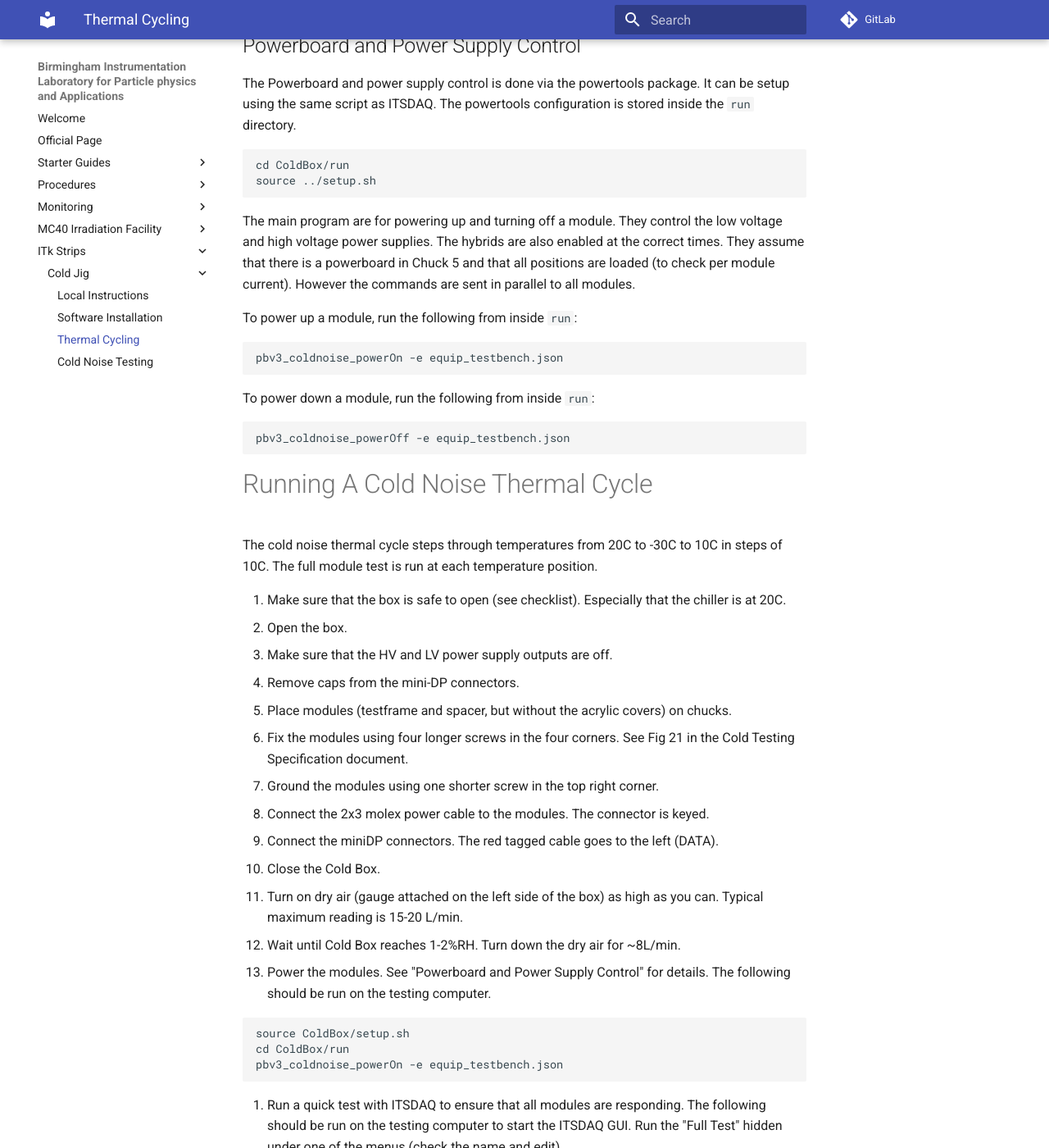
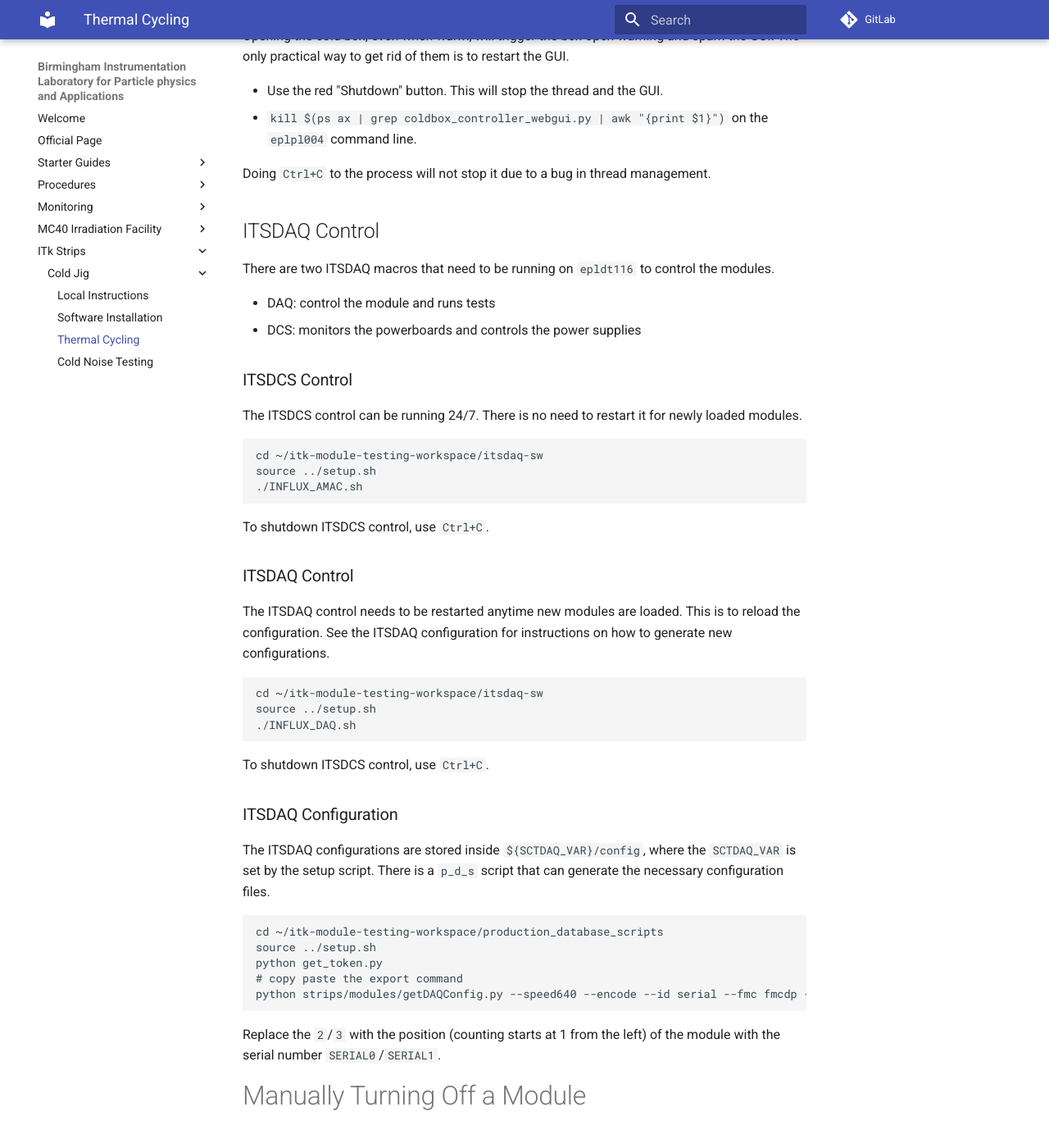
Before and after one commit to BILPAware/wiki, an MkDocs documentation site: the page built from docs/itkstrips/coldjig/thermalcycling.md, in a window 1280 px wide and 1400 px high, scrolled down 2725 px. Shown: the whole window at 82% size. Built offline with MkDocs 1.6.1 and Material for MkDocs 9.7.7, drawn with Linux system fonts in a browser that asks for light colours; some of the changed text lies outside the part shown.

Commit message:
Write the TC documentation.

````diff
--- a/docs/itkstrips/coldjig/thermalcycling.md
+++ b/docs/itkstrips/coldjig/thermalcycling.md
@@ -18,9 +18,36 @@ Opening the lid will bring the lab air (~50% RH) into the box, with a rough dew
 
 The power supplies should also be off when disconnecting modules. **Always ramp down HV!** Don't just turn it off.
 
-- [ ] Chiller is set to 20C or turned off.
-- [ ] Peltiers are set in IDLE mode.
-- [ ] Low and High Voltage power supplies are turned off.
+1. Chiller is set to 20C or turned off.
+2. Peltiers are set in IDLE mode.
+3. Low and High Voltage power supplies are turned off.
+
+# Running A Cold Noise Thermal Cycle
+The test runs *X* thermal cycles, with a test at each point. Each thermal cycle
+takes 1.5 hours. See specific sections on how to execute specific commands.
+
+1. Make sure that the box is safe to open (see checklist). Especially that the chiller is at 20C.
+2. Open the box.
+3. Make sure that the HV and LV power supply outputs are off.
+4. Remove caps from the mini-DP connectors.
+5. Place modules (testframe and spacer, but without the acrylic covers) on chucks.
+6. Fix the modules using four longer screws in the four corners. See Fig 21 in the Cold Testing Specification document.
+7. Ground the modules using one shorter screw in the top right corner.
+8. Connect the 2x3 molex power cable to the modules. The connector is keyed.
+9. Connect the miniDP connectors. The red tagged cable goes to the left (DATA).
+10. Close the Cold Box. Check that the GrafAna page says that the box is closed.
+11. Turn on dry air (gauge attached on the left side of the box) as high as you can. Typical maximum reading is 15-20 L/min.
+13. Wait until Cold Box reaches 1-2%RH. Turn down the dry air for ~8L/min.
+14. Turn on the LV power supply (`LOCAL`, `OUTPUT` on the left console). The current should read 50 mA * number of modules.
+15. Make sure that ITSDCS is running.
+16. Turn off ITSDAQ.
+17. Regenerate the configuration with the connected modules.
+18. Start ITSDAQ again with the new configuration.
+19. Set the number of thermal cycles to correspond to the available time.
+20. Start the thermal cycling.
+21. Wait for thermal cycling to complete. Monitor the GrafAna for issues.
+22. Turn off LV power supply. (`LOCAL`, `OUTPUT` on the left console).
+23. Remove modules. Make sure to follow the checklist.
 
 # Starting Testing Software
 
@@ -31,20 +58,21 @@ The testing software consists of three parts:
 - The ITSDAQ controller (ITSDCS) that receives commands to monitor Powerboards and control power supplies.
 
 ## Cold Box GUI
-The Cold Box GUI should always be running to monitor the conditions of the box at all times. The data can be viewed on [GrafAna](http://eplvm003.ph.bham.ac.uk:3000/d/buq47AcVk/uk_china_coldjig_dashboard_flux?orgId=1&from=now-15m&to=now&refresh=5s). The GUI is accessible only from the test building network at [http://epldt033.ph.bham.ac.uk:3000](http://epldt033.ph.bham.ac.uk:5000).
 
-If and only if the GUI is not running (ie: [http://localhost:5000](http://localhost:5000) is not accessible), it can be started by running the following on the `eplpl004` machine (`ssh pi@eplpl004` from the testing computer).
+The Cold Box GUI should always be running to monitor the conditions of the box at all times. The data can be viewed on [GrafAna](http://eplvm003.ph.bham.ac.uk:3000/d/buq47AcVk/uk_china_coldjig_dashboard_flux?orgId=1&from=now-15m&to=now&refresh=5s). If the GUI is not running (ie: [http://localhost:5000](http://localhost:5000) is not accessible) or needs to be restarted, it can be started by running the following on the `eplpl004` machine. Note that one needs to hop through `eprexb` to access it.
 
 ```shell
-cd ~kkrizka/run
-source ../venv/bin/activate
-coldbox_controller_webgui.py -c configs/config.ini
+ssh yourusername@eprexb
+ssh pi@eplpl004
+cd ~/ppb2preprr
+pipenv run coldbox_controller_webgui.py -c configs/config.conf -v
 ```
 
 Then navigate to the GUI and click the green "Start" button. In about 10-20 seconds, data should start appearing in GrafAna.
 
 ### Shutting Down The GUI
-The GUI should be running 24/7 and not turned off. However in case you need to stop it, there are two options:
+Opening the cold box, even when warm, will trigger the box open warning and spam
+the GUI. The only practical way to get rid of them is to restart the GUI.
 
 - Use the red "Shutdown" button. This will stop the thread and the GUI.
 - `kill $(ps ax | grep coldbox_controller_webgui.py | awk "{print $1}")` on the `eplpl004` command line.
@@ -52,87 +80,85 @@ The GUI should be running 24/7 and not turned off. However in case you need to s
 Doing `Ctrl+C` to the process will not stop it due to a bug in thread management.
 
 ## ITSDAQ Control
-The ITSDAQ is controlled using a special macro that queries the InfluxDB for commands. This should be restarted at the beginning of each thermal cycle. It ensures that each thermal cycle has its down run number in the data file. Also the ITSDAQ config needs to be manually editted for each module configuration.
+There are two ITSDAQ macros that need to be running on `epldt116` to control the
+modules.
 
-The ITSDAQ control can be started on the testing computer by:
+- DAQ: control the module and runs tests
+- DCS: monitors the powerboards and controls the power supplies
+
+### ITSDCS Control
+The ITSDCS control can be running 24/7. There is no need to restart it for newly
+loaded modules.
 
 ```shell
-cd ColdBox/itsdaq-sw
+cd ~/itk-module-testing-workspace/itsdaq-sw
+source ../setup.sh
+./INFLUX_AMAC.sh
+```
+
+To shutdown ITSDCS control, use `Ctrl+C`.
+
+### ITSDAQ Control
+The ITSDAQ control needs to be restarted anytime new modules are loaded. This is
+to reload the configuration. See the ITSDAQ configuration for instructions on
+how to generate new configurations.
+
+```shell
+cd ~/itk-module-testing-workspace/itsdaq-sw
 source ../setup.sh
 ./INFLUX_DAQ.sh
 ```
 
-To shutdown ITSDAQ control, use `Ctrl+C`.
+To shutdown ITSDCS control, use `Ctrl+C`.
 
 ### ITSDAQ Configuration
-The ITSDAQ configurations are stored inside `~/ColdBox/data`. There are different directories for different setups:
+The ITSDAQ configurations are stored inside `${SCTDAQ_VAR}/config`, where the
+`SCTDAQ_VAR` is set by the setup script. There is a `p_d_s` script that can
+generate the necessary configuration files.
 
-- `testing`: Setup for production modules. (default)
-- `training`: Setup for prototype (v0 chipset) modules.
+```shell
+cd ~/itk-module-testing-workspace/production_database_scripts
+source ../setup.sh
+python get_token.py
+# copy paste the export command
+python strips/modules/getDAQConfig.py --speed640 --encode --id serial --fmc fmcdp --outDir ${SCTDAQ_VAR}/config 2 SERIAL0 4 SERIAL1
+```
+Replace the `2`/`3` with the position (counting starts at 1 from the left) of
+the module with the serial number `SERIAL0`/`SERIAL1`.
 
-The configuration can be specified as an argument to the `setup.sh` script. If not specified, `testing` is assumed. For example, to use the `training` configuration:
+# Manually Turning Off a Module
+The following commands should be run from the `epldt116` machine if you manually
+need to turn off a module.
+
 ```shell
-source ~/ColdBox/setup.sh training
+./bin/influx_command --sender COLDJIG --receiver ITSDCS --setup BIRMINGHAM --command HV_OFF
+./bin/influx_command --sender COLDJIG --receiver ITSDCS --setup BIRMINGHAM --command HYBRID_OFF
 ```
 
-## Powerboard and Power Supply Control
-The Powerboard and power supply control is done via the powertools package. It can be setup using the same script as ITSDAQ. The powertools configuration is stored inside the `run` directory.
+Then you can turn off the LV power supply via `LOCAL`, `OUTPUT` on the left
+channel.
+
+# Handling Problems
+The following lists possible issues that can appear when monitoring GrafAna and
+recommended actions to take.
+
+## No Data in GrafAna
+Data will stop appearing if the GUI crashed for some reason. The actions are to
+restart the whole process.
+
+1. Make sure the HV and LV power supplies are off. See "Manually Turning Off a Module."
+2. Restart the GUI.
+3. Start test again.
+
+## Dew Point Breached.
+If any of the measured temperatures fall below the dew point, it is important to
+warm up the box as fast as possible. The HV should be turned off. The LV should
+stay on and the hybrids should remain powered.
+
+1. Use the advanced tab to set the chiller temperature to 20C.
+2. Stop thermal cycling by killing the GUI process.
+3. Start the GUI and only start monitoring. Ensure that the chiller is still set to 20C.
+4. Ramp down HV using the following command. Do not turn off hybrids as they help to keep the module warm.
 ```shell
-cd ColdBox/run
-source ../setup.sh
+./bin/influx_command --sender COLDJIG --receiver ITSDCS --setup BIRMINGHAM --command HV_OFF
 ```
-
-The main program are for powering up and turning off a module. They control the low voltage and high voltage power supplies. The hybrids are also enabled at the correct times. They assume that there is a powerboard in Chuck 5 and that all positions are loaded (to check per module current). However the commands are sent in parallel to all modules.
-
-To power up a module, run the following from inside `run`:
-```shell
-pbv3_coldnoise_powerOn -e equip_testbench.json
-```
-
-To power down a module, run the following from inside `run`:
-```shell
-pbv3_coldnoise_powerOff -e equip_testbench.json
-```
-
-# Running A Cold Noise Thermal Cycle
-The cold noise thermal cycle steps through temperatures from 20C to -30C to 10C in steps of 10C. The full module test is run at each temperature position.
-
-1. Make sure that the box is safe to open (see checklist). Especially that the chiller is at 20C.
-2. Open the box.
-3. Make sure that the HV and LV power supply outputs are off.
-4. Remove caps from the mini-DP connectors.
-5. Place modules (testframe and spacer, but without the acrylic covers) on chucks.
-6. Fix the modules using four longer screws in the four corners. See Fig 21 in the Cold Testing Specification document.
-7. Ground the modules using one shorter screw in the top right corner.
-8. Connect the 2x3 molex power cable to the modules. The connector is keyed.
-9. Connect the miniDP connectors. The red tagged cable goes to the left (DATA).
-10. Close the Cold Box.
-11. Turn on dry air (gauge attached on the left side of the box) as high as you can. Typical maximum reading is 15-20 L/min.
-13. Wait until Cold Box reaches 1-2%RH. Turn down the dry air for ~8L/min.
-15. Power the modules. See "Powerboard and Power Supply Control" for details. The following should be run on the testing computer.
-
-```shell
-source ColdBox/setup.sh
-cd ColdBox/run
-pbv3_coldnoise_powerOn -e equip_testbench.json
-```
-16. Run a quick test with ITSDAQ to ensure that all modules are responding. The following should be run on the testing computer to start the ITSDAQ GUI. Run the "Full Test" hidden under one of the menus (check the name and edit).
-```shell
-source ColdBox/setup.sh
-cd ColdBox/itsdaq-sw
-./RUNITSDAQ.sh
-```
-17. After closing ITSDAQ, start ITSDAQ in DAQ mode by running the following in the **same** terminal.
-```shell
-./INFLUX_DAQ.sh
-```
-18. Navigate to the [Cold Box GUI](http://eplpl004:5000) and click "Start TC" to start thermal cycling.
-19. Once thermal cycling completes, shut down `RUNDAQ.sh` with `Ctrl+C`.
-20. Power down the modules.
-```shell
-source ColdBox/setup.sh
-cd ColdBox/run
-pbv3_coldnoise_powerOff -e equip_testbench.json
-```
-21. Set chiller to 20C.
-22. Once chiller is warm (>10C), you can start removing modules.
````
